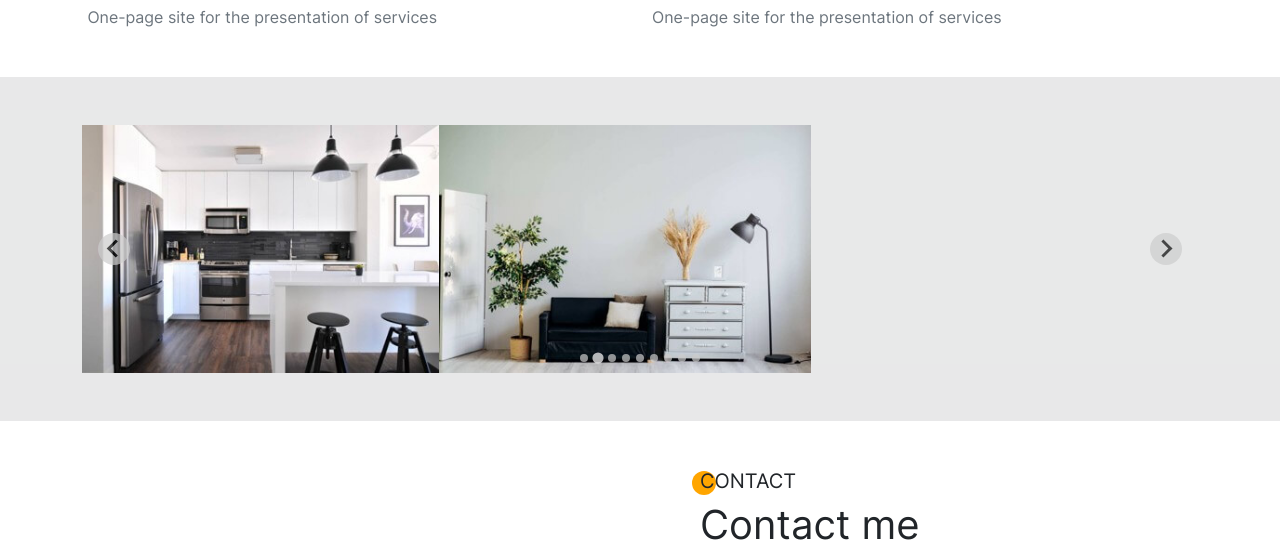
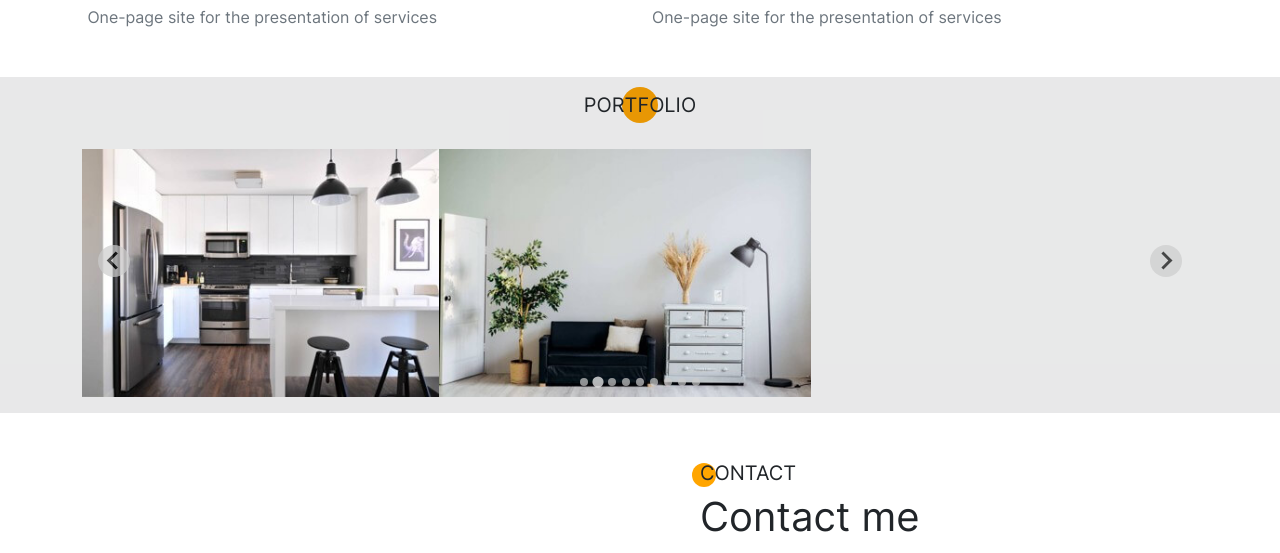
Before and after one commit to narlyyev/own-project-card, a plain HTML site: page index.html in a window 1280 px wide. Shown: the part 2939-3492 px from the top of the page. Drawn offline with Linux system fonts and the light colour scheme.

Commit message:
Added a name of slide

```diff
--- a/index.html
+++ b/index.html
@@ -412,9 +412,12 @@
 
     <!-- portfolio -->
     <!-- slider -->
-    <div class="bg-dark bg-opacity-10 p-5">
+    <div id="portfolio" class="bg-dark bg-opacity-10 py-3">
         <div class="container-xl">
-            <section class="splide" aria-label="Splide Basic HTML Example">
+            <div class="h5 text-center orange-circle position-relative">
+                PORTFOLIO
+            </div>
+            <section class="splide pt-4" aria-label="Splide">
                 <div class="splide__track">
                     <ul class="splide__list">
                         <li class="splide__slide">
@@ -454,9 +457,9 @@
                         drag: 'free',
                         focus: 'center',
                         perPage: 3,
-                        focus  : 'center',
+                        focus: 'center',
                         autoScroll: {
-                            speed: 8,
+                            speed: 2,
                         },
                         breakpoints: {
                             768: {
```
